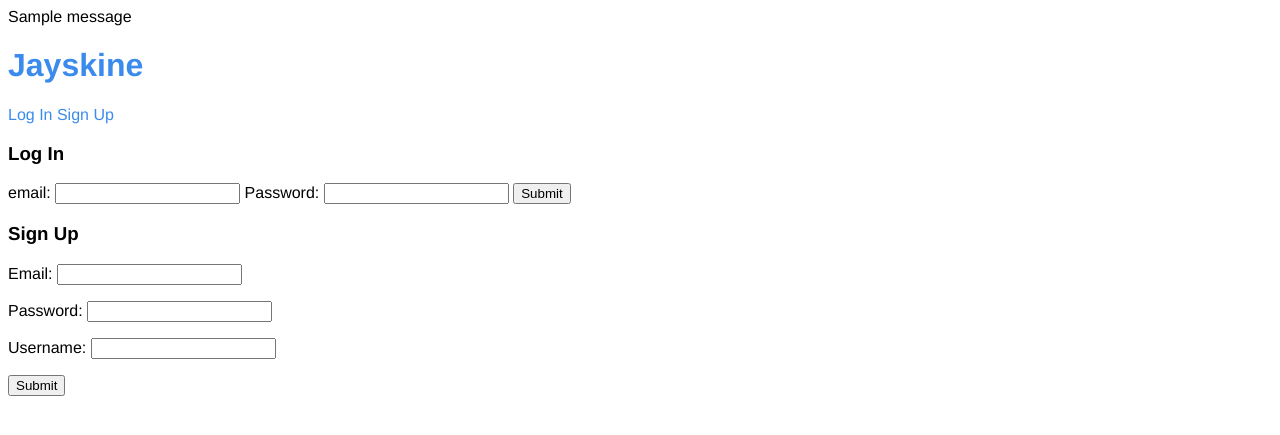
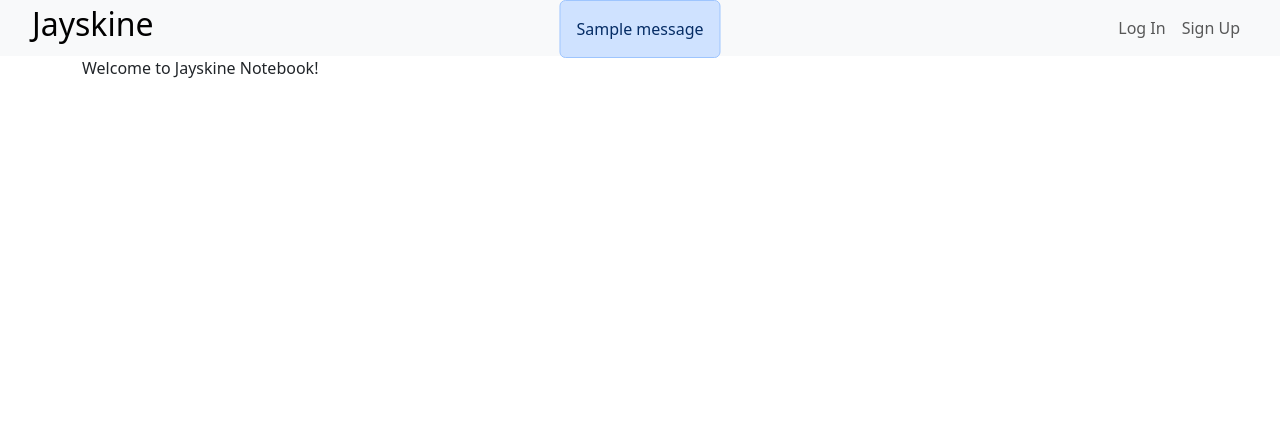
Before and after one commit to platosw/jayskine-notebook-app, a Flask app: page / in a window 1280 px wide. Shown: the top 435 px of the page. Run offline with Flask 3, Linux system fonts and the light colour scheme; tables that the repository leaves empty hold one stand-in row (values such as "Sample post"); one stand-in notice (Sample message) is shown; some libraries are stand-ins or nearby versions.

Commit message:
Styling index, login and signup page

```diff
--- a/static/css/style.css
+++ b/static/css/style.css
@@ -1,46 +1,88 @@
-body {
+html {
     font-family: Helvetica, sans-serif, Arial;
 }
 
 ul {
-    list-style: none;
+    list-style-type: none;
 }
 
-button {
-    all: unset;
-    cursor: pointer;
-    color: rgb(59, 139, 237);
+#base-head {
+    padding: 0 2em 0 2em;
 }
 
-button:hover {
-    outline: rgb(59, 139, 237) 5px auto;
-}
-
-a {
+.navbar-brand > a {
     text-decoration: none;
-    color: rgb(59, 139, 237);
-}
-
-#delete-category-btn {
-    background-color: red;
-    color: white;
+    color: inherit;
 }
 
 #lists-container {
     display: flex;
 }
 
-#navbar button {
-    margin-left: 1em;
-    margin-right: 1em;
+.navbar {
+    display: flex;
+    justify-content: space-between;
+    align-items: center;
+}
+.flash-messages {
+    position: absolute;
+    top: 0;
+    left: 50%;
+    transform: translateX(-50%);
+    z-index: 999;
+}
+.btn {
+    display: inline-block;
+    padding: 8px 12px;
+    font-size: 14px;
+    font-weight: 500;
+    text-align: center;
+    text-decoration: none;
+    white-space: nowrap;
+    border: none;
+    border-radius: 4px;
+    cursor: pointer;
+    background-color: #007bff;
+    color: #fff;
+}
+.btn:hover {
+    background-color: #0056b3;
+}
+.btn-primary {
+    background-color: #007bff;
+}
+.btn-primary:hover {
+    background-color: #0056b3;
 }
 
-#index-navbar {
-    display: flex;
-    text-align: center;
-    align-items: center;
+.navbar .btn-outline-primary {
+    margin-right: 5px;
 }
 
-#categories-ul {
-    margin-left: -2.3em;
+.navbar .btn-link {
+    margin-right: 5px;
 }
+
+@media (max-width: 991.98px) {
+    /* 작은 화면에서만 적용되는 스타일 */
+
+    .navbar-collapse {
+        position: absolute;
+        top: 100%;
+        left: 0;
+        z-index: 100;
+        width: 100%;
+        background-color: #f8f9fa;
+        padding: 10px;
+        text-align: center;
+        display: none;
+    }
+
+    .navbar-toggler {
+        margin-top: 10px;
+    }
+
+    .navbar-collapse.show {
+        display: block;
+    }
+}
--- a/static/js/AllNotes.jsx
+++ b/static/js/AllNotes.jsx
@@ -2,7 +2,7 @@ function AllNotes(props) {
     return (
         <div id="notes-section">
             <h3>All Notes</h3>
-            <ul>
+            <ul style={{ listStyleType: "none" }}>
                 {props.notes &&
                     props.notes.map((note) => (
                         <li key={`note_id_${note.note_id}`}>
--- a/static/js/CategoryList.jsx
+++ b/static/js/CategoryList.jsx
@@ -1,9 +1,9 @@
 function CategoryList(props) {
     return (
         <div id="categories-container">
-            <ul id="categories-ul">
+            <ul id="categories-ul" style={{ listStyleType: "none" }}>
                 <li key="all-notes_1">
-                    <button>
+                    <button className="btn btn-link">
                         <a onClick={() => props.setSelectedCategory(null)}>
                             All Notes
                         </a>
@@ -13,6 +13,7 @@ function CategoryList(props) {
                     props.categoriesData.map((cat, idx) => (
                         <li key={`category_${cat.category_id}`}>
                             <button
+                                className="btn btn-link"
                                 onClick={() => props.setSelectedCategory(idx)}
                             >
                                 {cat.name}
--- a/static/js/Tags.jsx
+++ b/static/js/Tags.jsx
@@ -8,6 +8,12 @@ function Tags() {
 
     // Fetch notes and tags data from the API
     React.useEffect(() => {
+        // Check if the user is logged in
+        const isLoggedIn = "{% 'user' in session %}";
+
+        if (isLoggedIn) {
+            setIsLoading(true);
+
             fetch("/jayskine.api")
                 .then((res) => res.json())
                 .then((data) => {
@@ -36,6 +42,7 @@ function Tags() {
                 .finally(() => {
                     setIsLoading(false);
                 });
+        }
     }, []);
 
     // Render loading state
@@ -63,24 +70,32 @@ function Tags() {
 
     return (
         <div id="tags-list">
-            {tags && tags.length > 0 && <h4>All Tags</h4>}
-            {tags &&
-                tags.map((tag) => {
-                    tagId++;
-                    return (
+            {tags && tags.length > 0 && (
+                <div className="d-flex align-items-center">
+                    <h4
+                        style={{ display: "inline-block", marginRight: "1rem" }}
+                    >
+                        All Tags
+                    </h4>
+                    {tags.map((tag) => (
                         <button
-                            className="tag-btn"
-                            key={`tag-component_${tagId}`}
+                            className={`btn btn-link mx-1${
+                                btn && tag === stateTag ? " active" : ""
+                            }`}
+                            key={`tag-component_${tag}`}
                             onClick={() => handleClick(tag)}
                         >
                             #{tag}
                         </button>
-                    );
-                })}
-
+                    ))}
+                </div>
+            )}
             {btn && <TagPage tag={stateTag} notes={notes} />}
         </div>
     );
 }
 
-ReactDOM.render(<Tags />, document.querySelector("#tags_React"));
+const container = document.querySelector("#tags_React");
+if (container) {
+    ReactDOM.render(<Tags />, container);
+}
--- a/templates/base.html
+++ b/templates/base.html
@@ -5,6 +5,10 @@
         <meta http-equiv="X-UA-Compatible" content="IE=edge" />
         <meta name="viewport" content="width=device-width, initial-scale=1.0" />
         <link rel="stylesheet" href="/static/css/style.css" />
+        <link
+            rel="stylesheet"
+            href="https://cdn.jsdelivr.net/npm/bootstrap@5.3.0/dist/css/bootstrap.min.css"
+        />
         <title>Jayskine | {% block title %}{% endblock %}</title>
         <script
             crossorigin
@@ -21,26 +25,72 @@
         {% block head %}{% endblock %}
     </head>
     <body>
-        <div class="navbar">
-            {% for msg in get_flashed_messages() %} {{msg}} {% endfor %}
-            <h1 id="title"><a href="/">Jayskine</a></h1>
-            {% if "user" in session %}
-            <h2 id="user_welcome">Welcome!! {{session.user.username}}</h2>
-            <button>
-                <a href="/users">User Settings</a>
+        <div class="flash-messages">
+            {% for msg in get_flashed_messages() %}
+            <div
+                class="alert alert-primary"
+                role="alert"
+                style="margin-bottom: 0px; text-align: center"
+            >
+                {{ msg }}
+            </div>
+            {% endfor %}
+        </div>
+        <nav
+            class="navbar navbar-expand-lg navbar-light bg-light"
+            id="base-head"
+        >
+            <h1 class="navbar-brand" style="font-size: 2rem">
+                <a href="/">Jayskine</a>
+            </h1>
+            <button
+                class="navbar-toggler"
+                type="button"
+                data-bs-toggle="collapse"
+                data-bs-target="#navbarNav"
+                aria-controls="navbarNav"
+                aria-expanded="false"
+                aria-label="Toggle navigation"
+            >
+                <span class="navbar-toggler-icon"></span>
             </button>
-            <button>
-                <a href="/create_note">Add a new Note</a>
-            </button>
-            <button><a href="/logout">Log Out</a></button>
-            <div id="tags_React"></div>
-            <script src="/static/js/TagPage.jsx" type="text/jsx"></script>
-            <script src="/static/js/Tags.jsx" type="text/jsx"></script>
-            {% else %}
-            <a href="/login_page">Log In</a>
-            <a href="/signup_page">Sign Up</a>
-            {% endif %} {% block body %}{% endblock %} {% block after_body %}{%
-            endblock %}
+            <div class="collapse navbar-collapse" id="navbarNav">
+                {% if "user" in session %}
+                <ul class="navbar-nav ms-auto">
+                    <li class="nav-item">
+                        <a class="nav-link" href="/users">User Settings</a>
+                    </li>
+                    <li class="nav-item">
+                        <a class="nav-link" href="/create_note"
+                            >Add a new Note</a
+                        >
+                    </li>
+                    <li class="nav-item">
+                        <a class="nav-link" href="/logout">Log Out</a>
+                    </li>
+                </ul>
+                {% else %}
+                <ul class="navbar-nav ms-auto">
+                    <li class="nav-item">
+                        <a class="nav-link" href="/login_page">Log In</a>
+                    </li>
+                    <li class="nav-item">
+                        <a class="nav-link" href="/signup_page">Sign Up</a>
+                    </li>
+                </ul>
+                {% endif %}
+            </div>
+        </nav>
+        {% if "user" in session %}
+        <div id="tags_React"></div>
+        {% endif %}
+
+        <div class="container">
+            {% block body %}{% endblock %} {% block after_body %}{% endblock %}
         </div>
+
+        <script src="/static/js/TagPage.jsx" type="text/jsx"></script>
+        <script src="/static/js/Tags.jsx" type="text/jsx"></script>
+        <script src="https://cdn.jsdelivr.net/npm/bootstrap@5.3.0/dist/js/bootstrap.bundle.min.js"></script>
     </body>
 </html>
--- a/templates/index.html
+++ b/templates/index.html
@@ -1,26 +1,7 @@
-{% extends 'base.html' %} {% block title %} Index {% endblock %}{% block body %}
+{% extends 'base.html' %} {% block title %} Home {% endblock %}{% block body %}
 {% if "user" not in session %}
 
-<div id="login">
-    <h3>Log In</h3>
-    <form action="/login" method="POST">
-        <label>email: </label><input type="text" name="user_email" required />
-        <label>Password: </label
-        ><input type="password" name="user_password" required />
-        <input type="submit" />
-    </form>
-</div>
-<div id="signup">
-    <h3>Sign Up</h3>
-    <form action="/add_user" method="POST">
-        <p>Email: <input type="text" name="email" required /></p>
-        <p>Password: <input type="password" name="password" required /></p>
-        <p>Username: <input type="text" name="username" required /></p>
-        <p>
-            <input type="submit" />
-        </p>
-    </form>
-</div>
+<div id="welcome">Welcome to Jayskine Notebook!</div>
 
 {% else %}
 <div id="main"></div>
```
Lines whose indentation alone changed are shown as unchanged.
